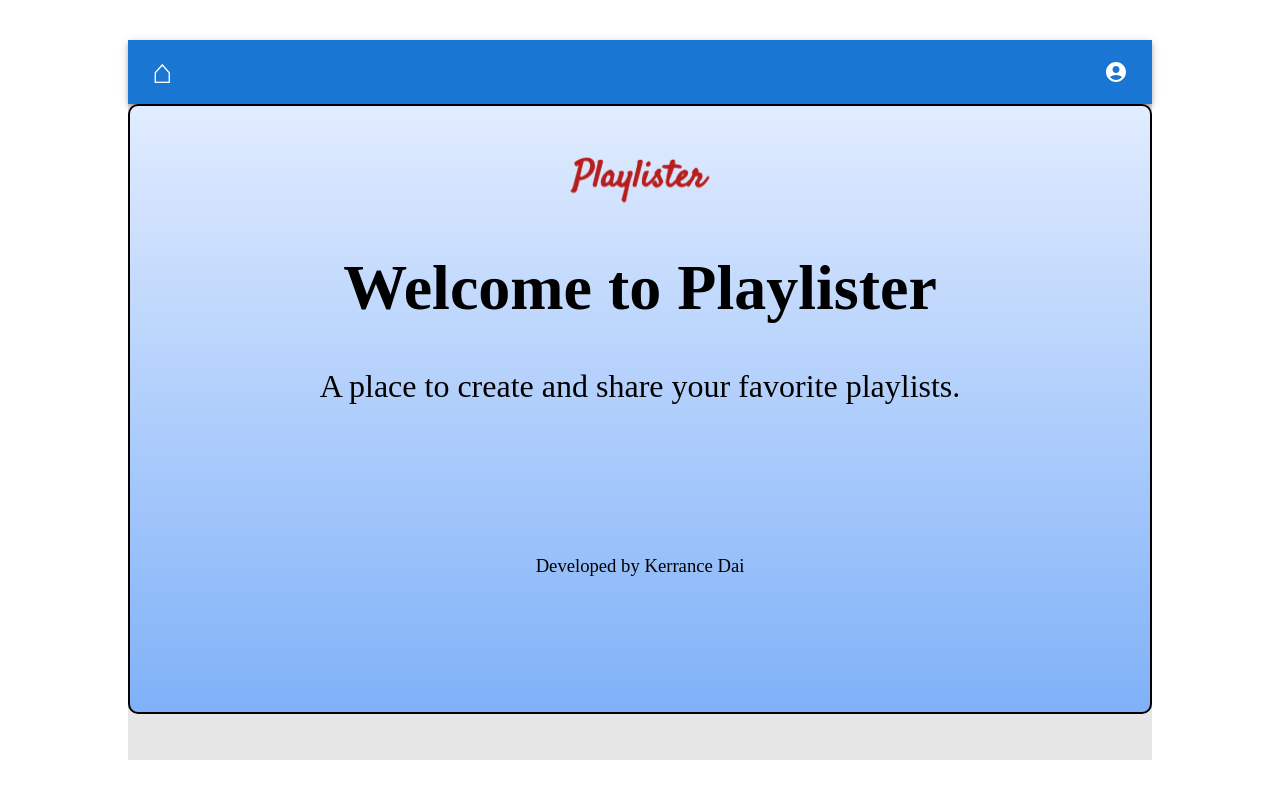
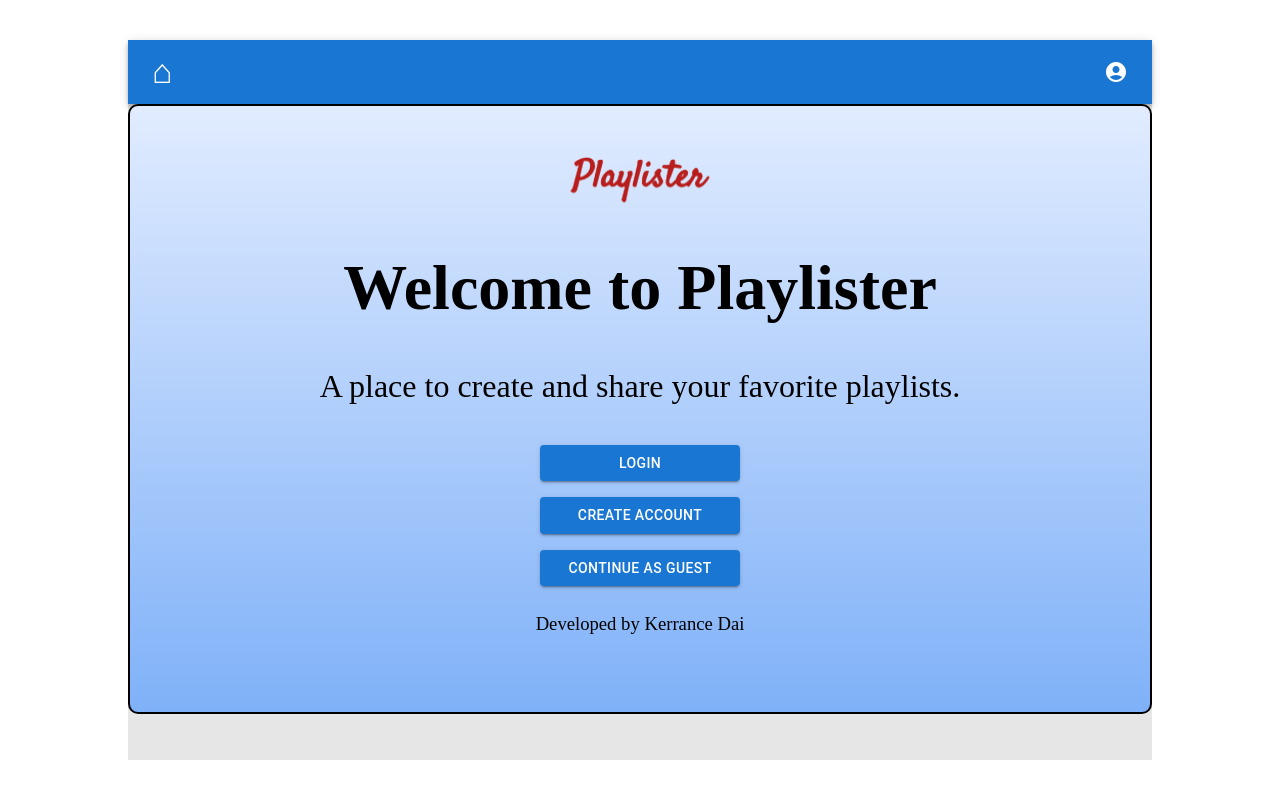
Before and after one commit to kerdai2001/Playlister, a React (Create React App) app in the folder client/: page / in a window 1280 px wide. Built offline with nearby package versions, Linux system fonts and the light colour scheme; no server answers.

Commit message:
Added buttons to SplashScreen

```diff
--- a/client/src/components/MUIErrorModal.js
+++ b/client/src/components/MUIErrorModal.js
@@ -33,6 +33,7 @@ export default function MUIErrorModal() {
                 <Box textAlign='center'>
                     <Button
                         variant='contained'
+                        sx={{marginTop: 2}}
                         onClick={() => {
                             store.closeError();
                         }}
--- a/client/src/components/SplashScreen.js
+++ b/client/src/components/SplashScreen.js
@@ -1,4 +1,5 @@
 import logo from '../img/logo.png';
+import { Button, Stack } from '@mui/material/';
 
 export default function SplashScreen() {
 
@@ -7,7 +8,14 @@ export default function SplashScreen() {
             <img src={logo} width={140} height={46}/>
             <h1 style={{fontSize: "48pt"}}>Welcome to Playlister</h1>
             <p style={{fontSize: "24pt"}}>A place to create and share your favorite playlists.</p>
-            <p style={{marginTop: 150}}>Developed by Kerrance Dai</p>
+
+            <Stack direction="column" alignItems="center" justifyContent={"center"}>
+                <Button variant="contained" href='/login/' sx={{width: 200, margin: 1}}>Login</Button>
+                <Button variant="contained" href='/register/' sx={{width: 200, margin: 1}}>Create Account</Button>
+                <Button variant="contained" href='/login/' sx={{width: 200, margin: 1}}>Continue as Guest</Button>
+            </Stack>
+
+            <p>Developed by Kerrance Dai</p>
         </div>
     )
 }
```
